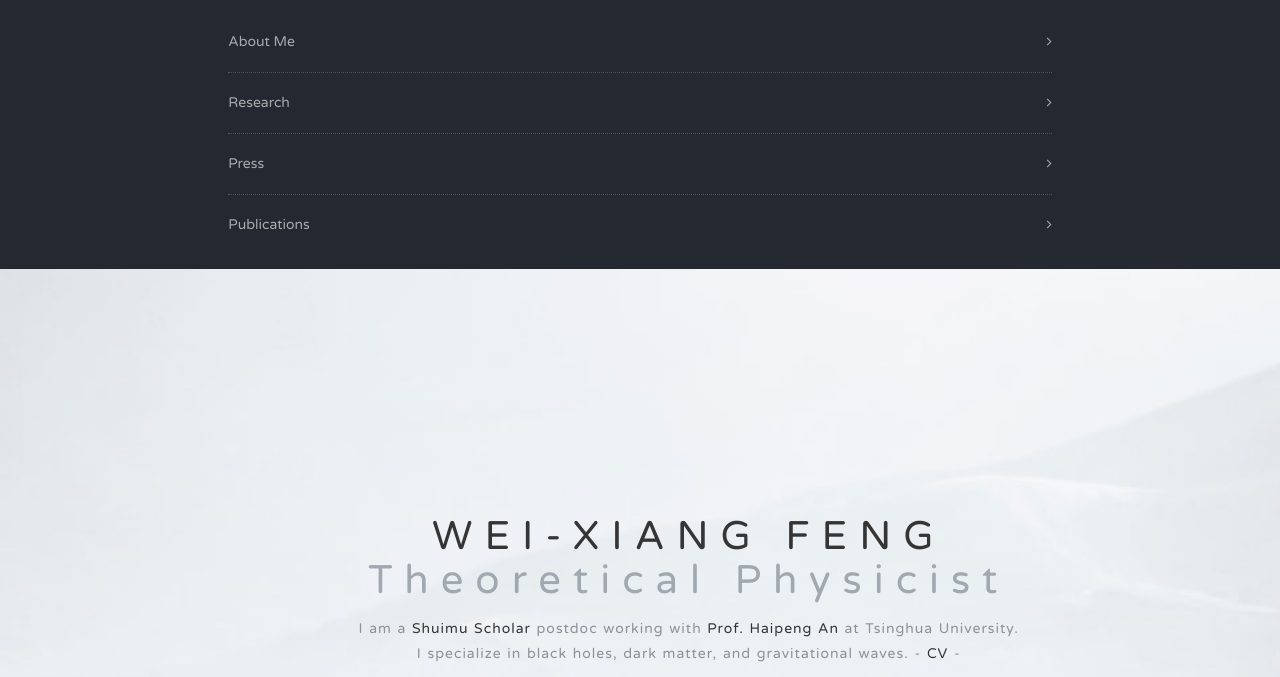
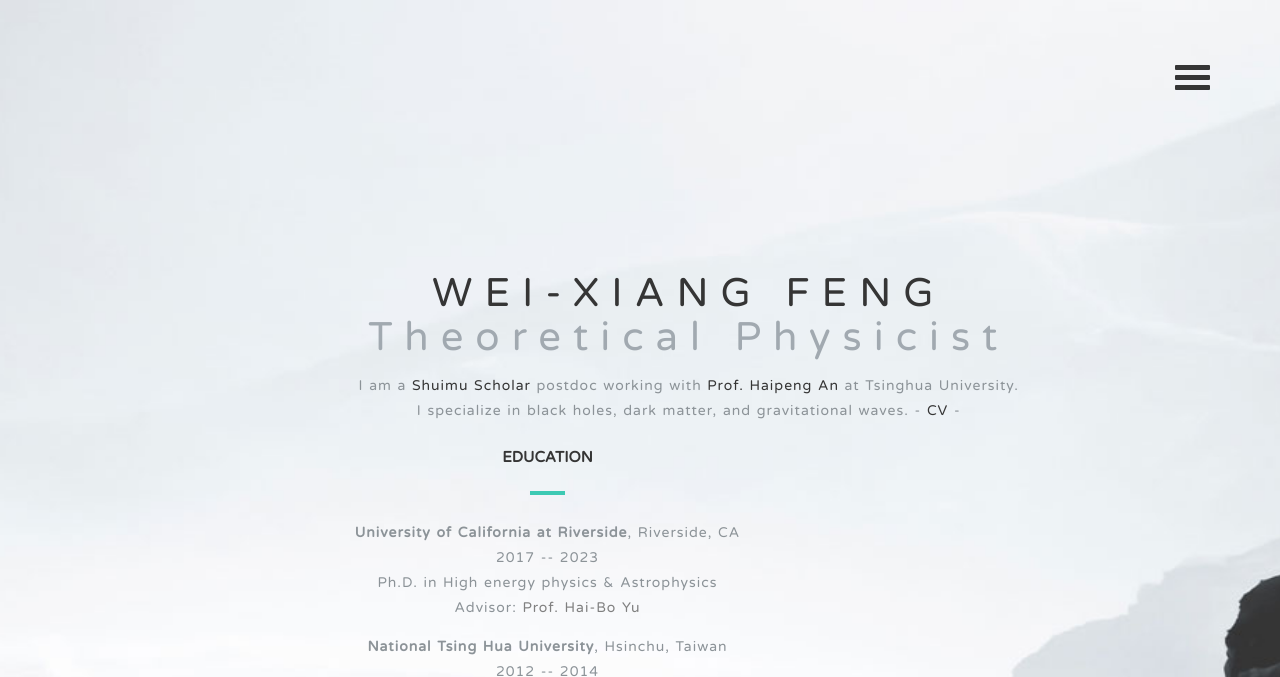
Before and after one commit to michaelwxfeng/michaelwxfeng.github.io, a plain HTML site: page index.html in a window 1280 px wide. Shown: the top 677 px of the page. Drawn offline with nearby package versions, Linux system fonts and the light colour scheme; some icons are missing.

Commit message:
Add files via upload

```diff
--- a/index.html
+++ b/index.html
@@ -27,7 +27,7 @@
             <div class="container-fluid">
               <div class="row">
                 <div class="col-md-8 col-md-offset-2 col-sm-8 col-sm-offset-2 col-xs-8 col-xs-offset-2">
-                 <nav>
+                 <nav class="pull">
                   <ul class="top-nav">
                    <li><a href="#intro">About Me <span class="indicator"><i class="fa fa-angle-right"></i></span></a></li>
                    <li><a href="#research">Research <span class="indicator"><i class="fa fa-angle-right"></i></span></a></li>
@@ -43,11 +43,11 @@
 
               <section class="hero" id="intro">
                 <div class="container">
-                  <!-- <div class="row">
-                    <div class="col-md-12 text-right navicon">
+                   <div class="row">
+                     <div class="col-md-12 text-right navicon">
                       <a id="nav-toggle" class="nav_slide_button" href="#"><span></span></a>
                     </div>
-                  </div> -->
+                  </div>
                 <div class="row">
                   <div class="col-md-9 col-md-offset-2 text-center inner">
                     <h1 class="animated fadeInDown">WEI-XIANG FENG<span>Theoretical Physicist</span></h1>
@@ -187,7 +187,7 @@
            <div class="container">
              <div class="row">
                <div class="col-md-6">
-                 <p>© Wei-Xiang Feng <a href="mailto:wxfeng@mail.tsinghua.edu.cn">/ MichaelWXFeng at Tsinghua</a></p>
+                 <p>© Wei-Xiang Feng <a href="mailto:wxfeng@mail.tsinghua.edu.cn">/ Michael WX Feng at Tsinghua</a></p>
                </div>
                <div class="col-md-6 credit">
                  <p><font color="gray">Website designed based on </font><a href="https://github.com/peterfinlan/Halcyon-Days/" target="_blank">Halcyon Days</a></p>
```
